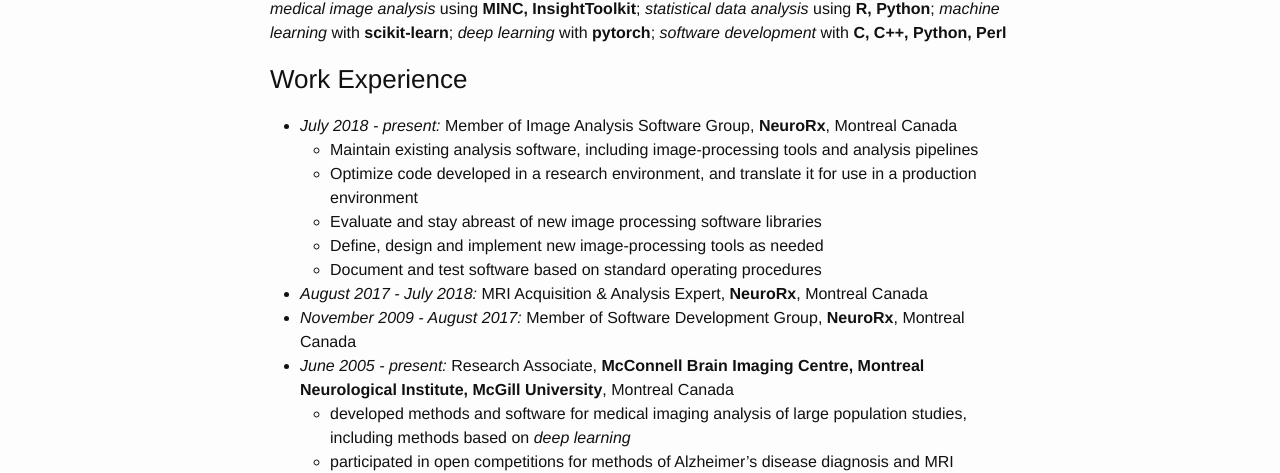
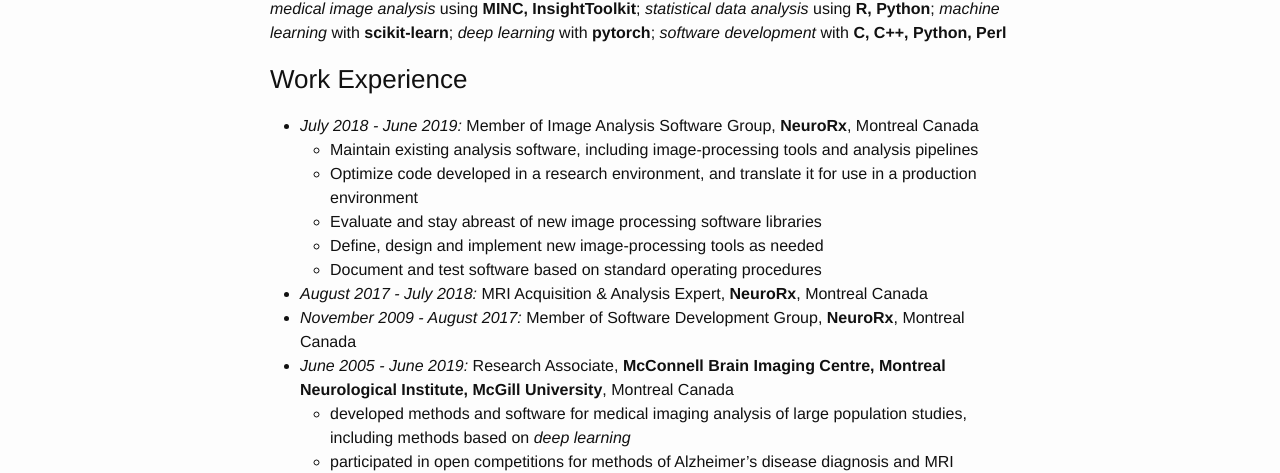
Before and after one commit to vfonov/vfonov.github.io, a Jekyll site: the page built from CV_NEURORX.md, in a window 1280 px wide. Shown: the part 260-733 px from the top of the page. Built offline with Jekyll 4.4.1, drawn with Linux system fonts in a browser that asks for light colours.

Commit message:
Updated NeuroRX CV

```diff
--- a/CV_NEURORX.md
+++ b/CV_NEURORX.md
@@ -9,7 +9,7 @@
 *medical image analysis* using **MINC, InsightToolkit**; *statistical data analysis* using **R, Python**; *machine learning* with **scikit-learn**; *deep learning* with **pytorch**; *software development* with **C, C++, Python, Perl**
 
 ### Work Experience
-* *July 2018 - present:* Member of Image Analysis Software Group, **NeuroRx**, Montreal Canada
+* *July 2018 - June 2019:* Member of Image Analysis Software Group, **NeuroRx**, Montreal Canada
    *  Maintain existing analysis software, including image-processing tools and analysis pipelines
    *  Optimize code developed in a research environment, and translate it for use in a production environment
    *  Evaluate and stay abreast of new image processing software libraries
@@ -17,7 +17,7 @@
    *  Document and test software based on standard operating procedures
 * *August 2017 - July 2018:* MRI Acquisition & Analysis Expert, **NeuroRx**, Montreal Canada
 * *November 2009 - August 2017:* Member of Software Development Group, **NeuroRx**, Montreal Canada
-* *June 2005 - present:* Research Associate, **McConnell Brain Imaging Centre, Montreal Neurological Institute, McGill University**, Montreal Canada
+* *June 2005 - June 2019:* Research Associate, **McConnell Brain Imaging Centre, Montreal Neurological Institute, McGill University**, Montreal Canada
    * developed methods and software for medical imaging analysis of large population studies, including methods based on *deep learning*
    * participated in open competitions for methods of Alzheimer's disease diagnosis and MRI segmentation
    * maintained open source image processing toolkit (see list below)
```
Also changed, not shown: CV_industry.md (+2 -0 lines).
